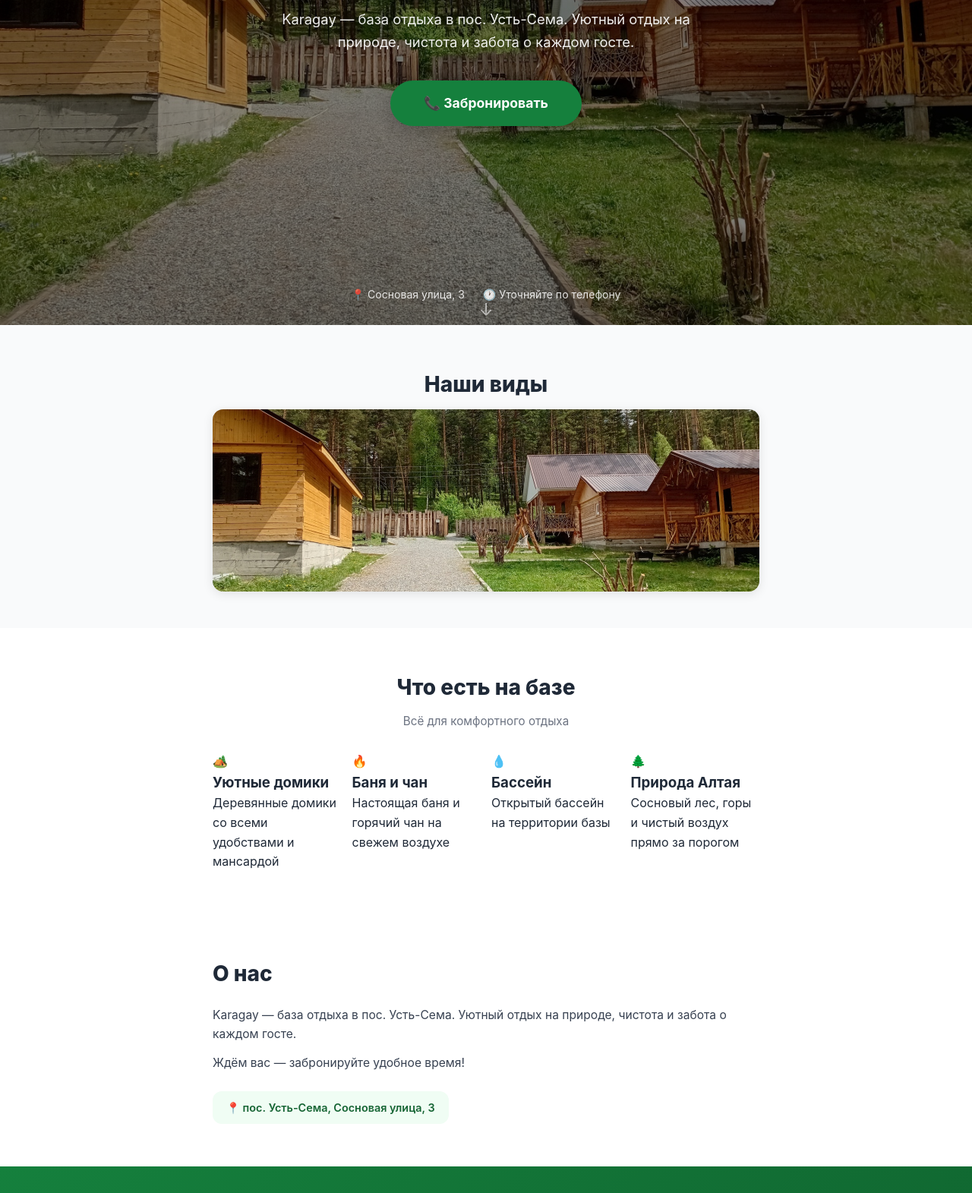
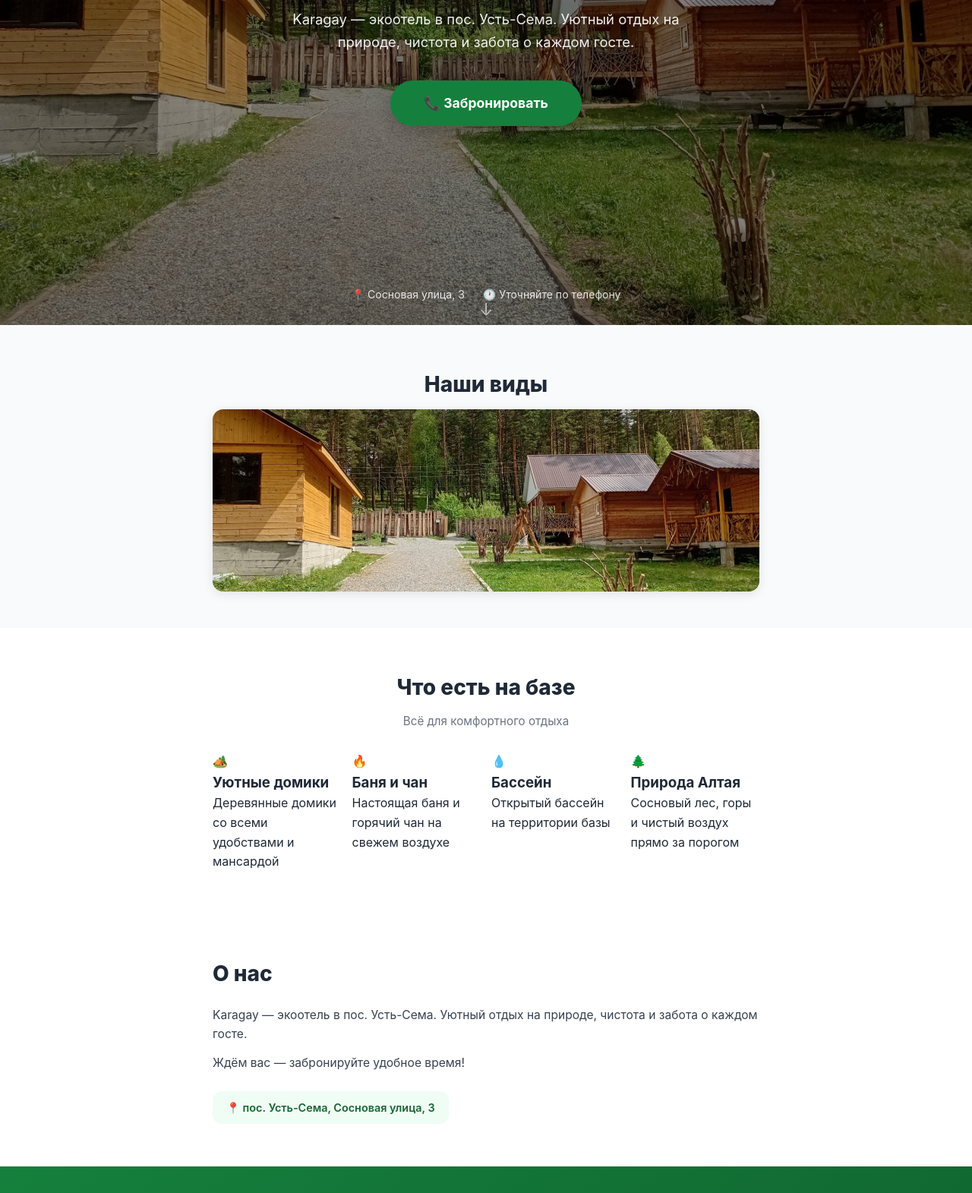
Before and after one commit to AlDtoll/karagay, a plain HTML site: page index.html in a window 1280 px wide. Shown: the part 372-1943 px from the top of the page at 76% size. Drawn offline with Linux system fonts and the light colour scheme.

Commit message:
Replace all "база отдыха" with "экоотель"

```diff
--- a/index.html
+++ b/index.html
@@ -3,10 +3,10 @@
 <head>
     <meta charset="UTF-8">
     <meta name="viewport" content="width=device-width, initial-scale=1.0">
-    <title>Karagay — база отдыха | пос. Усть-Сема</title>
-    <meta name="description" content="Karagay — база отдыха в пос. Усть-Сема. Karagay — база отдыха в пос. Усть-Сема. Уютный отдых на природе, чистота и забота о каждом госте.">
-    <meta property="og:title" content="Karagay — база отдыха">
-    <meta property="og:description" content="Karagay — база отдыха в пос. Усть-Сема. Уютный отдых на природе, чистота и забота о каждом госте.">
+    <title>Karagay — экоотель | пос. Усть-Сема</title>
+    <meta name="description" content="Karagay — экоотель в пос. Усть-Сема. Karagay — экоотель в пос. Усть-Сема. Уютный отдых на природе, чистота и забота о каждом госте.">
+    <meta property="og:title" content="Karagay — экоотель">
+    <meta property="og:description" content="Karagay — экоотель в пос. Усть-Сема. Уютный отдых на природе, чистота и забота о каждом госте.">
     <meta property="og:image" content="https://aldtoll.github.io/karagay/photos/photo1.jpg">
     <meta property="og:type" content="website">
     <meta name="twitter:card" content="summary_large_image">
@@ -271,7 +271,7 @@
     <div class="hero-content">
         <div class="hero-badge">Экоотель на Алтае</div>
         <h1>Karagay</h1>
-        <p>Karagay — база отдыха в пос. Усть-Сема. Уютный отдых на природе, чистота и забота о каждом госте.</p>
+        <p>Karagay — экоотель в пос. Усть-Сема. Уютный отдых на природе, чистота и забота о каждом госте.</p>
         <a href="tel:+79136902126" class="btn-book">📞 Забронировать</a>
     </div>
     <div class="hero-meta">
@@ -324,7 +324,7 @@
 <section class="about">
     <div class="container">
         <h2 class="section-title fade-up">О нас</h2>
-        <p class="fade-up">Karagay — база отдыха в пос. Усть-Сема. Уютный отдых на природе, чистота и забота о каждом госте.</p>
+        <p class="fade-up">Karagay — экоотель в пос. Усть-Сема. Уютный отдых на природе, чистота и забота о каждом госте.</p>
         <p class="fade-up">Ждём вас — забронируйте удобное время!</p>
         <div class="about-location fade-up">
             📍 пос. Усть-Сема, Сосновая улица, 3
```
